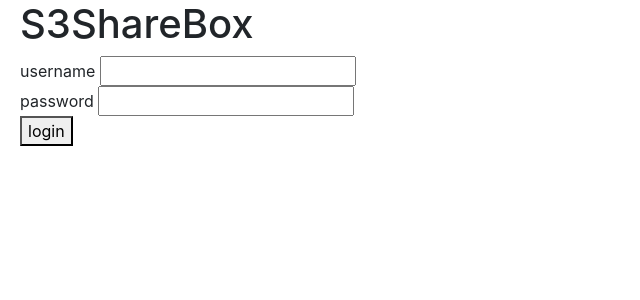
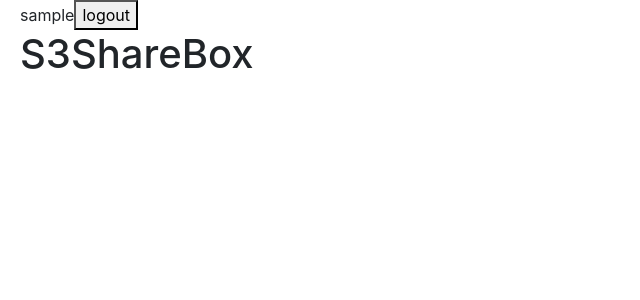
Before and after one commit to avergel/s3sharebox-front, a React (Create React App) app: page /files in a window 1280 px wide. Shown: the top 300 px of the page, without its empty margins (0-640 px from the left). Built offline with nearby package versions, Linux system fonts and the light colour scheme; sample sign-in values are in the browser's storage.

Commit message:
Implement redux

```diff
--- a/package.json
+++ b/package.json
@@ -8,8 +8,10 @@
     "react-bootstrap": "^1.0.0-beta.14",
     "react-dom": "^16.11.0",
     "react-redux": "^7.1.1",
+    "react-router-dom": "^5.1.2",
     "react-scripts": "3.2.0",
     "redux": "^4.0.4",
+    "redux-devtools-extension": "^2.13.8",
     "redux-thunk": "^2.3.0"
   },
   "scripts": {
--- a/src/App.js
+++ b/src/App.js
@@ -1,42 +1,38 @@
 import React from 'react'
-import { useState } from 'react'
-import loginService from './services/login'
-import fileService from './services/file'
 import LoginForm from './components/LoginForm'
-
-function App() {
-  const [username, setUsername] = useState('')
-  const [password, setPassword] = useState('')
-  const [message, setMessage] = useState(null)
-
-  const showMessage = (msg) => {
-    setMessage(msg)
-    setTimeout(() => {
-      setMessage(null)
-    }, 5000)
-  }
-
-
-  const handleLogin = async (event) => {
-    event.preventDefault()
-    try {
-      const response = await loginService.login({ username, password })
-      window.localStorage.setItem(
-        'authUser', JSON.stringify(response)
-      )
-      fileService.setToken(response.idToken)
-    } catch (exception) {
-      console.error(exception)
-      showMessage('Wrong Credentials')
-    }
-  }
+import UserPanel from './components/UserPanel'
+import {
+  BrowserRouter as Router,
+  Route, Link, Redirect, withRouter
+} from 'react-router-dom'
+const App = () => {
 
   return (
     <div className="App">
-      <h1>S3ShareBox</h1>
-      {message}
-      <LoginForm handleLogin={handleLogin} setUsername={setUsername} setPassword={setPassword} />
+      <Router>
+        <React.Fragment>
+          <Route path="/" render={() =>
+            !JSON.parse(window.localStorage.getItem('user')) ?
+              <div>
+                <h1>S3ShareBox</h1>
+                <LoginForm />
+              </div>
+              :
+              <Redirect to="/files" />
+          } />
+          <Route path="/files" render={() =>
+            !JSON.parse(window.localStorage.getItem('user')) ?
+              <Redirect to="/" />
+              :
+              <div>
+                <UserPanel />
+                <h1>S3ShareBox</h1>
+              </div>
+          } />
+        </React.Fragment>
+      </Router>
     </div>
+
   )
 }
 
--- a/src/components/LoginForm.js
+++ b/src/components/LoginForm.js
@@ -1,20 +1,40 @@
 import React from 'react'
-
-const LoginForm = (props) => {
+import { connect } from 'react-redux'
+import { login } from '../reducers/userReducer'
+import { withRouter } from 'react-router-dom'
+const LoginForm = withRouter((props) => {
+  const login = async (event) => {
+    event.preventDefault()
+    const username = event.target.username.value
+    const password = event.target.password.value
+    props.history.push('/files');
+    props.login(username, password)
+  }
   return (
     <div>
-      <form onSubmit={props.handleLogin}>
+      {props.notification}
+      <form onSubmit={login}>
         <div>
-          username <input type="text" name="Username" onChange={({ target }) => props.setUsername(target.value)} />
+          username <input type="text" name="username" />
         </div>
         <div>
-          password <input type="password" name="Passsword" onChange={({ target }) => props.setPassword(target.value)} />
+          password <input type="password" name="password" />
         </div>
         <button type="submit">login</button>
       </form>
 
     </div>
   )
+})
+
+const mapStateToProps = (state) => {
+  return {
+    notification: state.notification
+  }
 }
 
-export default LoginForm
+const mapDispatchToProps = {
+  login
+}
+
+export default connect(mapStateToProps, mapDispatchToProps)(LoginForm)
--- /dev/null
+++ b/src/components/UserPanel.js
@@ -0,0 +1,24 @@
+import React from 'react'
+import { logout } from '../reducers/userReducer'
+import { connect } from 'react-redux'
+
+const UserPanel = (props) => {
+  return (
+    <div>
+      {JSON.parse(window.localStorage.getItem('user')) ? JSON.parse(window.localStorage.getItem('user')).username : null}
+      <button type="submit" onClick={props.logout}>logout</button>
+    </div>
+  )
+}
+
+const mapStateToProps = (state) => {
+  return {
+    user: state.user
+  }
+}
+
+const mapDispatchToProps = {
+  logout
+}
+
+export default connect(mapStateToProps, mapDispatchToProps)(UserPanel)
--- a/src/index.js
+++ b/src/index.js
@@ -2,12 +2,9 @@ import React from 'react';
 import ReactDOM from 'react-dom';
 import './index.css';
 import App from './App';
-import { createStore } from 'redux'
-import reducer from './reducers/reducer'
 import * as serviceWorker from './serviceWorker'
 import { Provider } from 'react-redux'
-
-const store = createStore(reducer)
+import store from './store'
 
 ReactDOM.render(
   <Provider store={store}>
--- /dev/null
+++ b/src/reducers/notificationReducer.js
@@ -0,0 +1,20 @@
+const reducer = (state = null, action) => {
+  switch (action.type) {
+    case 'SET_NOTIFICATION':
+      return action.data
+    case 'CLEAR_NOTIFICATION':
+      return null
+    default:
+      return state
+  }
+}
+
+export const setNotification = (message) => {
+  return async dispatch => {
+    dispatch ({
+      type: 'SET_NOTIFICATION',
+      data: message
+    })
+  }
+}
+export default reducer
--- /dev/null
+++ b/src/reducers/userReducer.js
@@ -0,0 +1,45 @@
+import loginService from '../services/login'
+
+const reducer = (state = {}, action) => {
+  switch (action.type) {
+    case 'LOGIN':
+      return action.data
+    case 'LOGOUT':
+      return {}
+    default:
+      return state
+  }
+}
+
+export const login = (username, password) => {
+  return async dispatch => {
+    try {
+      const loginResponse = await loginService.login({ username, password })
+      dispatch({
+        type: 'LOGIN',
+        data: loginResponse
+      })
+      window.localStorage.setItem('user', JSON.stringify(loginResponse))
+      dispatch({
+        type: 'CLEAR_NOTIFICATION'
+      })
+    } catch (exception) {
+      dispatch({
+        type: 'SET_NOTIFICATION',
+        data: 'Wrong credentials'
+      })
+      console.error(exception)
+    }
+  }
+}
+
+export const logout = () => {
+  return async dispatch => {
+    dispatch({
+      type: 'LOGOUT'
+    })
+    window.localStorage.removeItem('user')
+  }
+}
+
+export default reducer
--- /dev/null
+++ b/src/store.js
@@ -0,0 +1,19 @@
+
+import { createStore, combineReducers, applyMiddleware } from 'redux'
+import { composeWithDevTools } from 'redux-devtools-extension'
+import thunk from 'redux-thunk'
+import userReducer from './reducers/userReducer'
+import notificationReducer from './reducers/notificationReducer'
+
+const reducer = combineReducers({
+  user: userReducer,
+  notification: notificationReducer
+})
+
+const store = createStore(reducer,
+  composeWithDevTools(
+    applyMiddleware(thunk)
+  )
+)
+
+export default store
```
Also changed, not shown: 1 other file (tests, documents, lock files or other folders).
